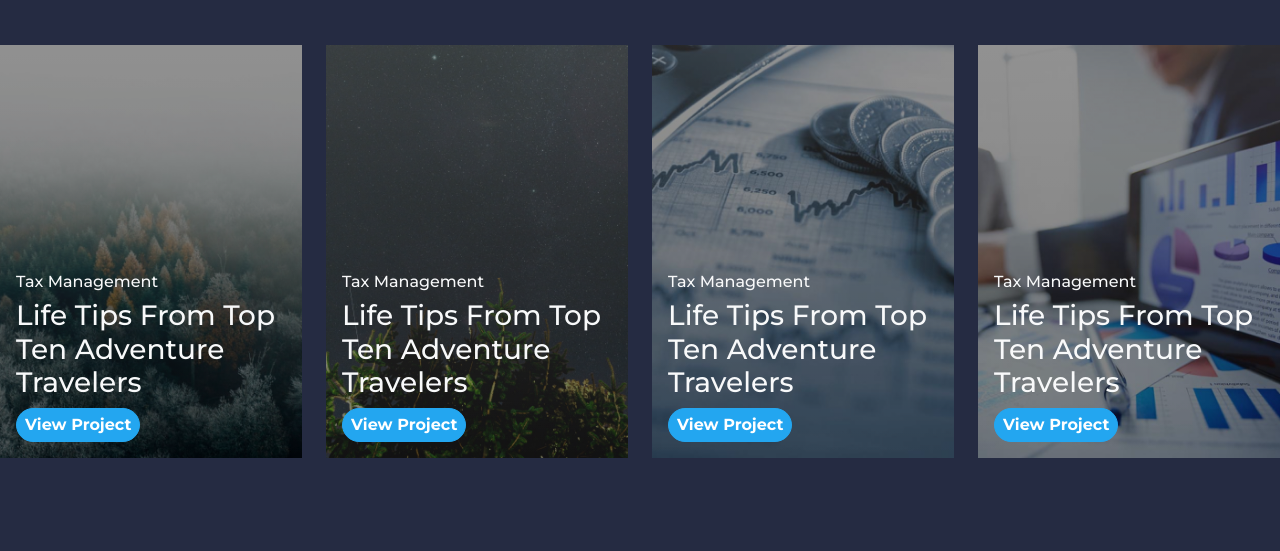
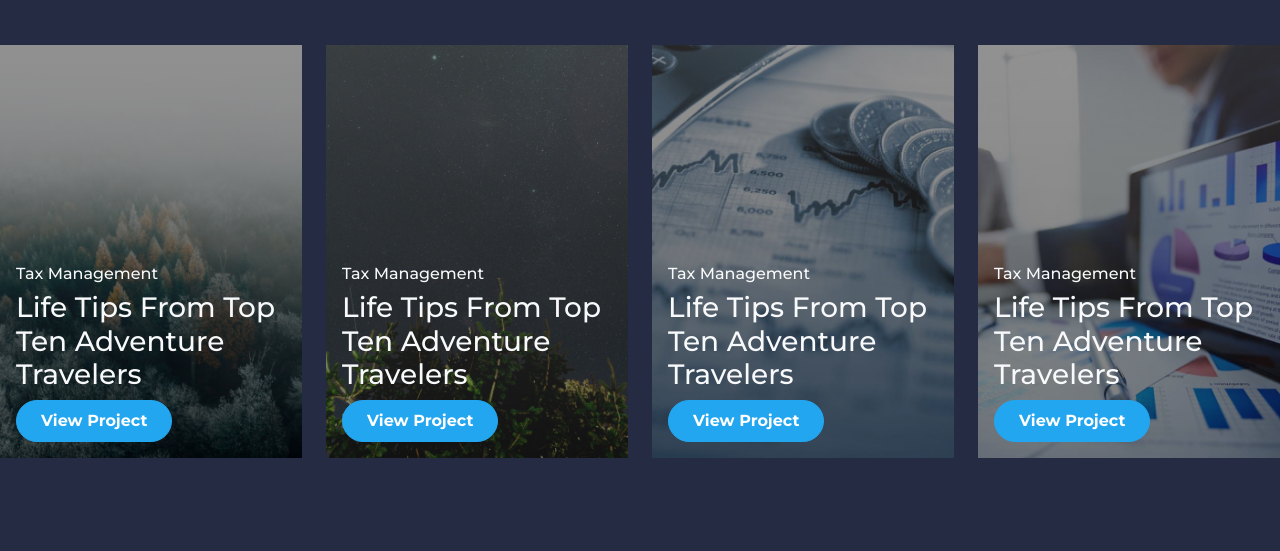
Before and after one commit to jin2nim/bootstrap-website, a website: page index.html in a window 1280 px wide. Shown: the part 169-720 px from the top of the page. Drawn offline with nearby package versions, Linux system fonts and the light colour scheme.

Commit message:
Update index.html

```diff
--- a/index.html
+++ b/index.html
@@ -53,7 +53,7 @@
                 <h3 class="text-light">
                   Life Tips From Top Ten Adventure Travelers
                 </h3>
-                <button class="btn btn-primary rounded-5 py-1 px-2 fw-bold text-white">View Project</button>
+                <button class="btn btn-primary rounded-5 py-2 px-4 fw-bold text-white">View Project</button>
               </div>
             </div>
             <div class="card-item position-relative">
@@ -73,7 +73,7 @@
                 <h3 class="text-light">
                   Life Tips From Top Ten Adventure Travelers
                 </h3>
-                <button class="btn btn-primary rounded-5 py-1 px-2 fw-bold text-white">View Project</button>
+                <button class="btn btn-primary rounded-5 py-2 px-4 fw-bold text-white">View Project</button>
               </div>
             </div>
             <div class="card-item position-relative">
@@ -93,7 +93,7 @@
                 <h3 class="text-light">
                   Life Tips From Top Ten Adventure Travelers
                 </h3>
-                <button class="btn btn-primary rounded-5 py-1 px-2 fw-bold text-white">View Project</button>
+                <button class="btn btn-primary rounded-5 py-2 px-4 fw-bold text-white">View Project</button>
               </div>
             </div>
             <div class="card-item position-relative">
@@ -113,7 +113,7 @@
                 <h3 class="text-light">
                   Life Tips From Top Ten Adventure Travelers
                 </h3>
-                <button class="btn btn-primary rounded-5 py-1 px-2 fw-bold text-white">View Project</button>
+                <button class="btn btn-primary rounded-5 py-2 px-4 fw-bold text-white">View Project</button>
               </div>
             </div>
           </div>
```
